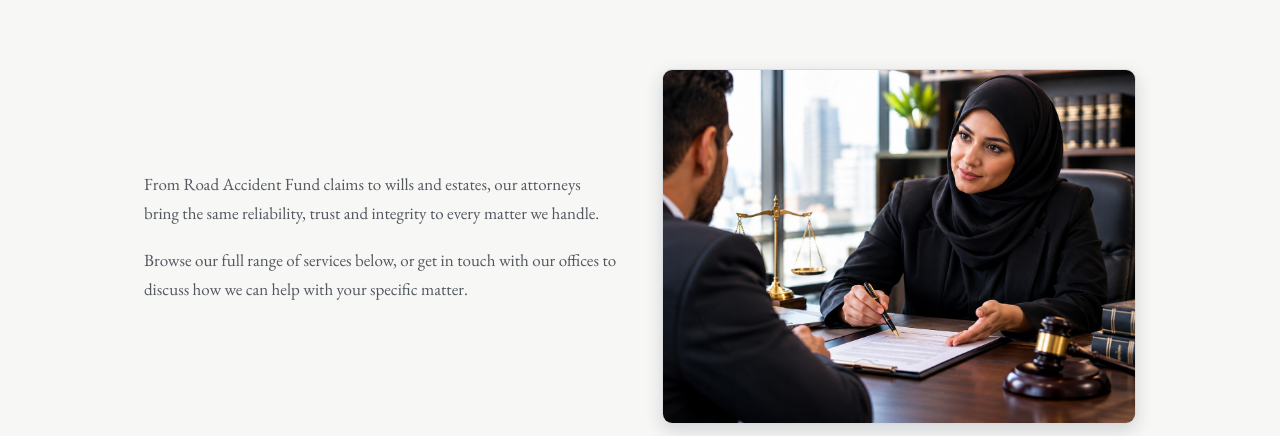
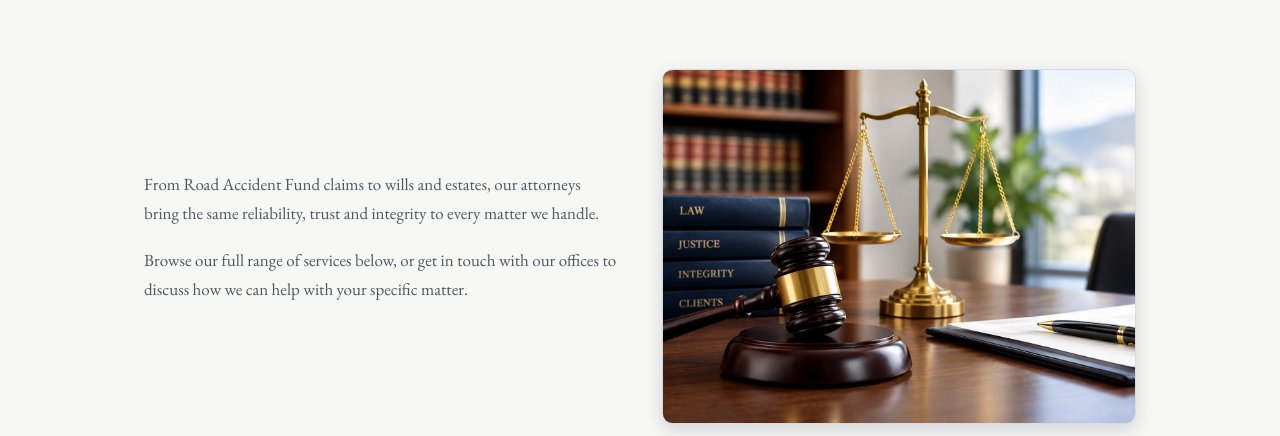
Before and after one commit to dionpather-afk/mak-ameen-website, a plain HTML site: page practice-areas.html in a window 1280 px wide. Shown: the part 364-800 px from the top of the page. Drawn offline with nearby package versions, Linux system fonts and the light colour scheme.

Commit message:
Replace Practice Areas intro photo with scales/gavel image

```diff
--- a/practice-areas.html
+++ b/practice-areas.html
@@ -100,7 +100,7 @@
       <p>Browse our full range of services below, or get in touch with our offices to discuss how we can help with your specific matter.</p>
     </div>
     <div style="aspect-ratio:4/3; overflow:hidden; border-radius:var(--radius-lg); box-shadow:var(--shadow-md); border:1px solid var(--silver-light);">
-      <img src="assets/img/consultation-client.jpg" alt="M.A.K. Ameen attorney consulting with a client" style="width:100%; height:100%; object-fit:cover; display:block;">
+      <img src="assets/img/practice-areas-intro.jpg" alt="Scales of justice, gavel and law books on an attorney's desk" style="width:100%; height:100%; object-fit:cover; display:block;">
     </div>
   </div>
 </section>
```
Also changed, not shown: assets/img/practice-areas-intro.jpg (added).
